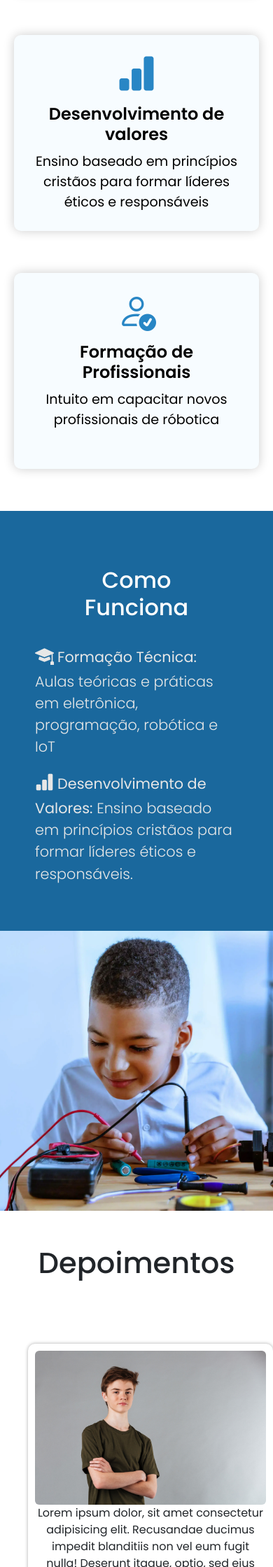
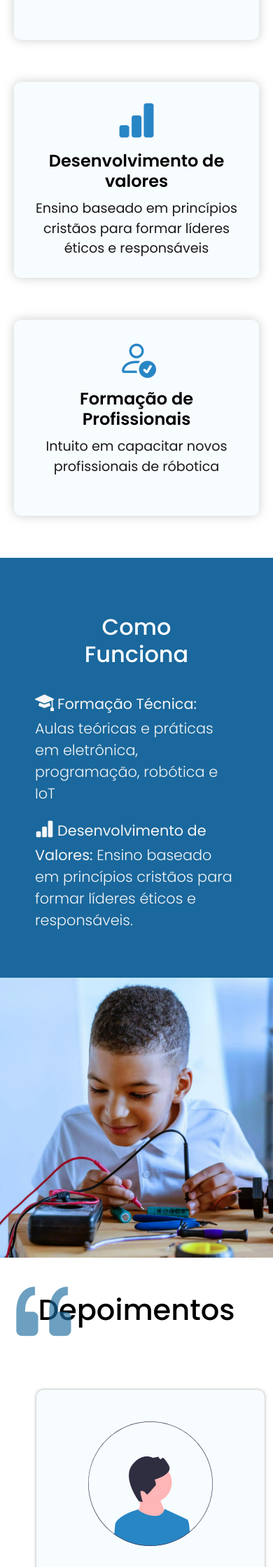
Before and after one commit to GleidistonJR/ISFN, a PHP site: page / in a window 390 px wide. Shown: the part 1001-3240 px from the top of the page at 70% size. Run offline with PHP 8.4, Linux system fonts and the light colour scheme.

Commit message:
Alteraçoes depoimentos

```diff
--- a/css/style.css
+++ b/css/style.css
@@ -1,12 +1,17 @@
 @import url('https://fonts.googleapis.com/css2?family=Poppins:ital,wght@0,100;0,200;0,300;0,400;0,500;0,600;0,700;0,800;0,900;1,100;1,200;1,300;1,400;1,500;1,600;1,700;1,800;1,900&display=swap');
 
 :root {
-    /*
-    --azulPrincipal: blue;
-    --azulSecundario: #1a689d;*/
     --azulPrincipal: #1a689d;
     --azulSecundario: #2886c5;
     --azulFraco: #f7fcff;
+    --h1: black;
+    --h1-white: white;
+    --H2: black;
+    --H2-white: white;
+    --H3: black;
+    --H3-white: white;
+    --Paragrafo-black: rgb(26, 26, 26);
+    --Paragrafo-white: rgb(245, 245, 245);
 }
 
 * {
@@ -113,18 +118,18 @@
 }
 #article-banner h2 {
     font-size: 2.5em;
-    text-shadow: 1px 1px 1px rgb(0, 0, 0);
+    font-weight: 600;
 }
 #article-banner p {
     font-size: 1.2em;
-    color: rgb(10, 10, 10);
+    color: rgb(12, 12, 12);
 }
 
 /*Artigo Sobre*/
 
 #article-sobre {
     background-color: white;
-    color: black;
+    color: var(--Paragrafo-black);
     text-align: center;
     padding: 100px;
     height: 100%;
@@ -155,7 +160,7 @@
 #article-sobre p {
     font-size: 1.2em;
     font-weight: 400;
-    color: black;
+    color: var(--Paragrafo-black);
 }
 
 #article-sobre i {
@@ -200,7 +205,7 @@
 #article-como-funciona p {
     font-size: 1.3em;
     font-weight: 300;
-    color: rgb(231, 231, 231);
+    color: var(--Paragrafo-white);
 }
 #article-como-funciona i {
     font-size: 1.3em;
@@ -224,6 +229,7 @@
 /*Depoimentos*/
 #depoimentos {
     margin-bottom: 50px;
+    position: relative;
 }
 #depoimentos .row {
     padding: 20px;
@@ -231,23 +237,36 @@
 
 #depoimentos h2 {
     font-size: 2.6em;
+    color: var(--H2);
+}
+#depoimentos i {
+    color: #1a699da4;
+    font-size: 5em;
+    position: absolute;
+    top:-80px;
+    left:19%;
 }
 
 #depoimentos aside {
     border-radius: 10px;
-    padding: 10px;
+    padding: 15px;
+    background-color: var(--azulFraco);
     box-shadow: 0px 0px 5px rgba(0, 0, 0, 0.329);
 }
 
 #depoimentos-div {
-    margin-top: 50px;
+    margin: 50px 0;
     justify-content: space-around;
+}
+#depoimentos-div .img-fluid{
+    padding: 10% 20%;
+    margin-bottom: 10px;
 }
 
 /*Footer*/
 #footer {
     background-color: var(--azulPrincipal);
-    color: white;
+    color: var(--Paragrafo-white);
     text-align: center;
     padding-bottom: 8px;
 }
@@ -298,8 +317,6 @@
 
     /*Sobre o Projeto*/
     #article-sobre {
-        background-color: white;
-        color: black;
         text-align: center;
         padding: 30px;
         height: 100%;
@@ -326,6 +343,13 @@
         width: 100%;
         height: 400px;
     }
+    /*Depoimentos*/
+    #depoimentos i {
+        font-size: 4em;
+        position: absolute;
+        top: -60px;
+        left:9%;
+    }
 }
 
 /*___________________________________________________________________________________________________*/
@@ -418,6 +441,10 @@
     #depoimentos aside {
         margin: 20px;
     }
-
+    #depoimentos i {
+        font-size: 3.0em;
+        top: -40px;
+        left:0%;
+    }
 
 }
--- a/index.html
+++ b/index.html
@@ -21,7 +21,7 @@
             </div>
             <div class="col col-md-8 head-dir">
                 <nav id="navbar">
-                    <a id="home" href="index.html" >Inicio</a>
+                    <a id="home" href="index.html">Inicio</a>
                     <a href="#article-sobre">Sobre o Projeto</a>
                     <a href="#depoimentos">Depoimentos</a>
                     <a href="#">Parceiros</a>
@@ -93,13 +93,15 @@
         </article>
 
         <!--Como funciona-->
-        <article class="container-fluid" id="article-como-funciona" >
+        <article class="container-fluid" id="article-como-funciona">
             <div class="row align-items-center" id="article-como-funciona">
                 <aside class="col-12 col-lg-6" id="aside-txt-como-funciona">
                     <h2>Como Funciona</h2>
-                    <p><i class="bi bi-mortarboard-fill"></i><strong>Formação Técnica:</strong> Aulas teóricas e práticas em eletrônica, programação, robótica
+                    <p><i class="bi bi-mortarboard-fill"></i><strong>Formação Técnica:</strong> Aulas teóricas e
+                        práticas em eletrônica, programação, robótica
                         e IoT</p>
-                    <p><i class="bi bi-bar-chart-fill"></i><strong>Desenvolvimento de Valores:</strong> Ensino baseado em princípios cristãos para formar
+                    <p><i class="bi bi-bar-chart-fill"></i><strong>Desenvolvimento de Valores:</strong> Ensino baseado
+                        em princípios cristãos para formar
                         líderes
                         éticos e responsáveis.</p>
                 </aside>
@@ -111,31 +113,31 @@
 
         <!--Depoimentos-->
         <article class="container align-items-center center" id="depoimentos">
-            <h2>Depoimentos</h2>
+            <h2><i class="bi bi-quote"></i>Depoimentos</h2>
             <div class="row" id="depoimentos-div">
                 <aside class="col-12 col-md-3">
                     <div class="#">
-                        <img class="img-fluid rounded" src="img/adolescente.jpg" alt="">
+                        <img class="img-fluid " src="img/male_avatar.svg" alt="">
                     </div>
+                    <h4>Nome'</h4>
                     <p>Lorem ipsum dolor, sit amet consectetur adipisicing elit. Recusandae ducimus impedit blanditiis
-                        non vel eum fugit nulla! Deserunt itaque, optio, sed eius ipsa suscipit accusamus iure at
-                        dolorum repudiandae quam.</p>
+                        non vel eum fugit nulla! </p>
                 </aside>
                 <aside class="col-12 col-md-3">
                     <div class="#">
-                        <img class="img-fluid rounded" src="img/adolescente.jpg" alt="">
+                        <img class="img-fluid " src="img/male_avatar.svg" alt="">
                     </div>
+                    <h4>Nome</h4>
                     <p>Lorem ipsum dolor, sit amet consectetur adipisicing elit. Recusandae ducimus impedit blanditiis
-                        non vel eum fugit nulla! Deserunt itaque, optio, sed eius ipsa suscipit accusamus iure at
-                        dolorum repudiandae quam.</p>
+                        non vel eum fugit nulla! </p>
                 </aside>
                 <aside class="col-12 col-md-3">
                     <div class="#">
-                        <img class="img-fluid rounded" src="img/adolescente.jpg" alt="">
+                        <img class="img-fluid " src="img/male_avatar.svg" alt="">
                     </div>
+                    <h4>Nome</h4>
                     <p>Lorem ipsum dolor, sit amet consectetur adipisicing elit. Recusandae ducimus impedit blanditiis
-                        non vel eum fugit nulla! Deserunt itaque, optio, sed eius ipsa suscipit accusamus iure at
-                        dolorum repudiandae quam.</p>
+                        non vel eum fugit nulla!</p>
                 </aside>
             </div>
         </article>
```
Also changed, not shown: other parts of css/style.css (+11 -12 lines), img/male_avatar.svg (added).
